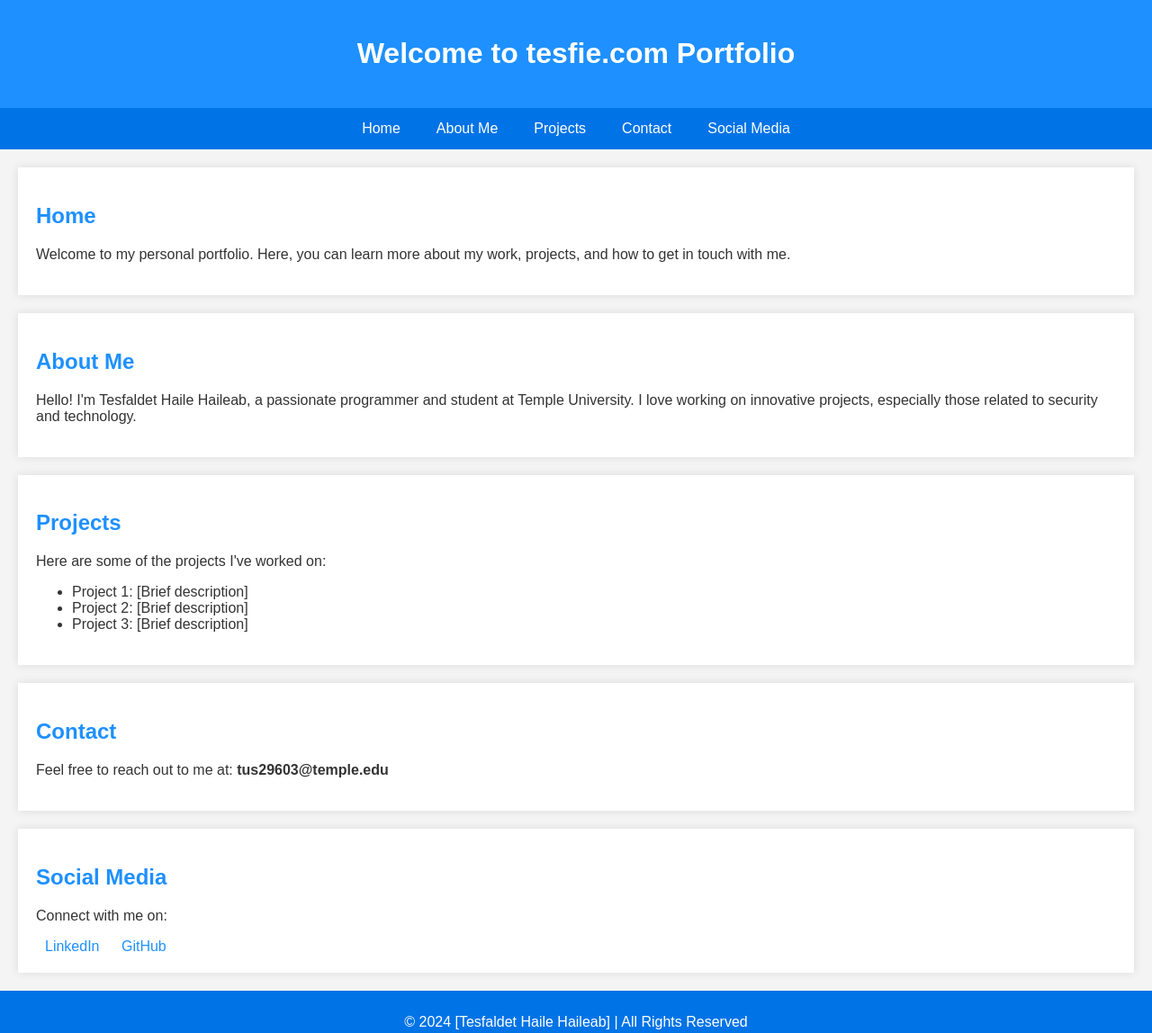
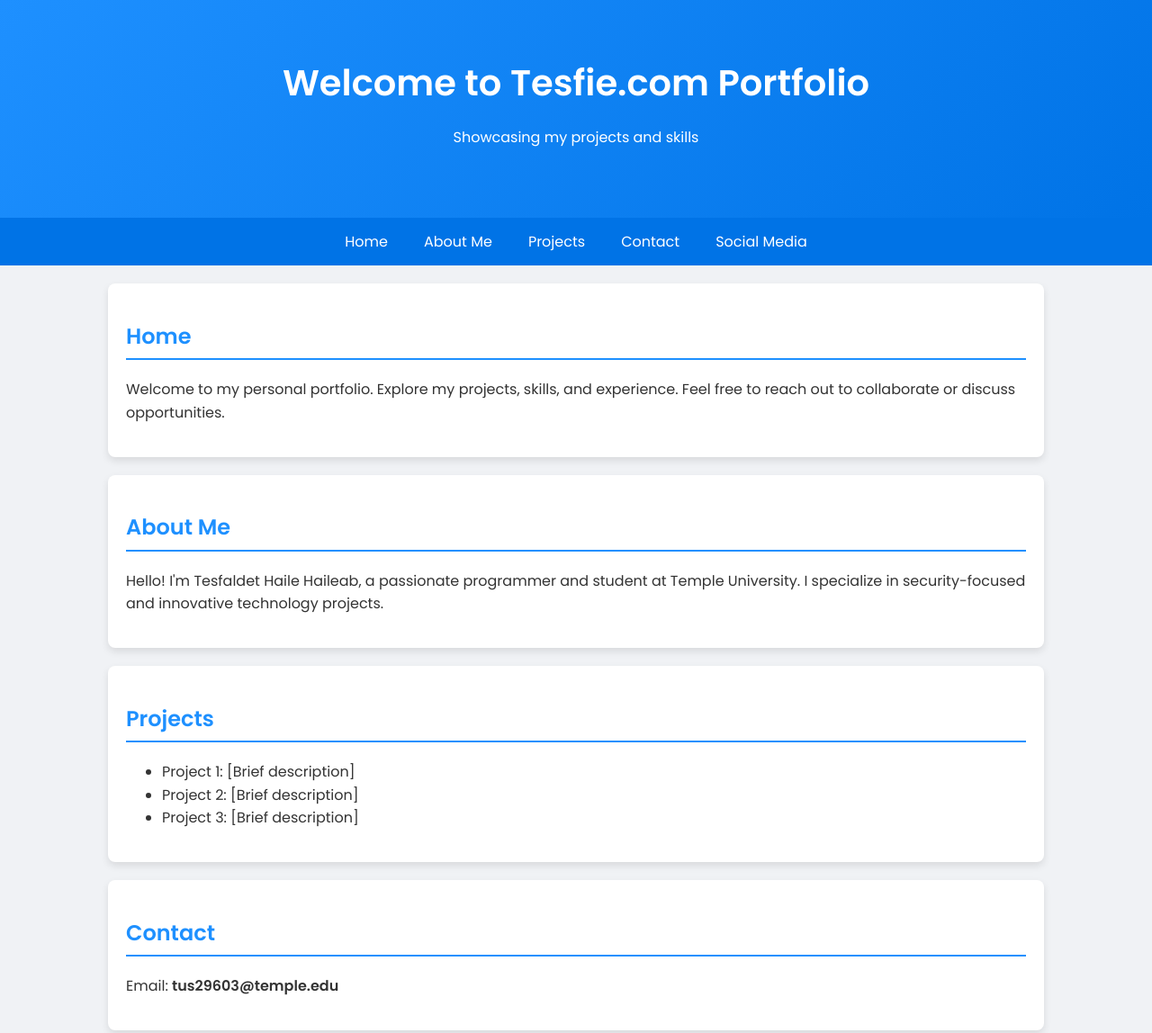
Before and after one commit to tus29603/myportfolio, a plain HTML site: page index.html in a window 1280 px wide. Shown: the top 1148 px of the page at 90% size. Drawn offline with Linux system fonts and the light colour scheme.

Commit message:
moderinize

```diff
--- a/index.html
+++ b/index.html
@@ -1,77 +1,90 @@
 <!DOCTYPE html>
 <html lang="en">
 <head>
-    <meta charset="UTF-8">
-    <meta name="viewport" content="width=device-width, initial-scale=1.0">
-    <title>Your Portfolio</title>
+  <meta charset="UTF-8" />
+  <meta name="viewport" content="width=device-width, initial-scale=1.0"/>
+  <title>Tesfie.com Portfolio</title>
+  <!-- Google Fonts -->
+  <link href="https://fonts.googleapis.com/css2?family=Poppins:wght@400;600&display=swap" rel="stylesheet">
   <style>
     body {
-            font-family: Arial, sans-serif;
+      font-family: 'Poppins', sans-serif;
       margin: 0;
       padding: 0;
-            background-color: #f4f4f4;
+      background-color: #f0f2f5;
       color: #333;
+      line-height: 1.6;
     }
-
     header {
-            background-color: #1e90ff;
+      background: linear-gradient(135deg, #1e90ff, #0073e6);
       color: white;
-            padding: 20px;
+      padding: 60px 20px;
       text-align: center;
     }
-
+    header h1 {
+      margin: 0;
+      font-size: 2.5rem;
+    }
     nav {
       display: flex;
+      flex-wrap: wrap;
       justify-content: center;
       background-color: #0073e6;
     }
-
     nav a {
       color: white;
       padding: 14px 20px;
       text-decoration: none;
-            text-align: center;
+      transition: background-color 0.3s ease;
     }
-
     nav a:hover {
       background-color: #005bb5;
     }
-
-        section {
+    .section {
+      max-width: 1000px;
+      margin: 20px auto;
       padding: 20px;
-            margin: 20px;
-            background-color: white;
-            box-shadow: 0 0 10px rgba(0, 0, 0, 0.1);
+      background: white;
+      border-radius: 8px;
+      box-shadow: 0 4px 8px rgba(0,0,0,0.1);
     }
-
-        h2 {
+    .section h2 {
       color: #1e90ff;
+      border-bottom: 2px solid #1e90ff;
+      padding-bottom: 5px;
     }
-
     footer {
       text-align: center;
-            padding: 10px;
+      padding: 20px;
       background-color: #0073e6;
       color: white;
+      margin-top: 40px;
     }
-
     .social-media a {
       margin: 0 10px;
       color: #1e90ff;
       text-decoration: none;
+      font-weight: 600;
     }
-
     .social-media a:hover {
       color: #005bb5;
+    }
+    @media(max-width: 768px){
+      header h1 {
+        font-size: 2rem;
+      }
+      nav a {
+        flex: 1 1 100%;
+        text-align: center;
+      }
     }
   </style>
 </head>
 <body>
-
   <header>
-        <h1>Welcome to tesfie.com Portfolio</h1>
+    <h1>Welcome to Tesfie.com Portfolio</h1>
+    <p>Showcasing my projects and skills</p>
   </header>
-
   <nav>
     <a href="#home">Home</a>
     <a href="#about">About Me</a>
@@ -79,42 +92,34 @@
     <a href="#contact">Contact</a>
     <a href="#social-media">Social Media</a>
   </nav>
-
-    <section id="home">
+  <section id="home" class="section">
     <h2>Home</h2>
-        <p>Welcome to my personal portfolio. Here, you can learn more about my work, projects, and how to get in touch with me.</p>
+    <p>Welcome to my personal portfolio. Explore my projects, skills, and experience. Feel free to reach out to collaborate or discuss opportunities.</p>
   </section>
-
-    <section id="about">
+  <section id="about" class="section">
     <h2>About Me</h2>
-        <p>Hello! I'm Tesfaldet Haile Haileab, a passionate programmer and student at Temple University. I love working on innovative projects, especially those related to security and technology.</p>
+    <p>Hello! I'm Tesfaldet Haile Haileab, a passionate programmer and student at Temple University. I specialize in security-focused and innovative technology projects.</p>
   </section>
-
-    <section id="projects">
+  <section id="projects" class="section">
     <h2>Projects</h2>
-        <p>Here are some of the projects I've worked on:</p>
     <ul>
       <li>Project 1: [Brief description]</li>
       <li>Project 2: [Brief description]</li>
       <li>Project 3: [Brief description]</li>
     </ul>
   </section>
-
-    <section id="contact">
+  <section id="contact" class="section">
     <h2>Contact</h2>
-        <p>Feel free to reach out to me at: <strong>tus29603@temple.edu</strong></p>
+    <p>Email: <strong>tus29603@temple.edu</strong></p>
   </section>
-
-    <section id="social-media" class="social-media">
+  <section id="social-media" class="section social-media">
     <h2>Social Media</h2>
     <p>Connect with me on:</p>
     <a href="https://www.linkedin.com/in/yourprofile">LinkedIn</a>
     <a href="https://github.com/yourprofile">GitHub</a>
   </section>
-
   <footer>
-        <p>&copy; 2024 [Tesfaldet Haile Haileab] | All Rights Reserved</p>
+    <p>&copy; 2024 Tesfaldet Haile Haileab | All Rights Reserved</p>
   </footer>
-
 </body>
 </html>
```
Lines whose indentation alone changed are shown as unchanged.
